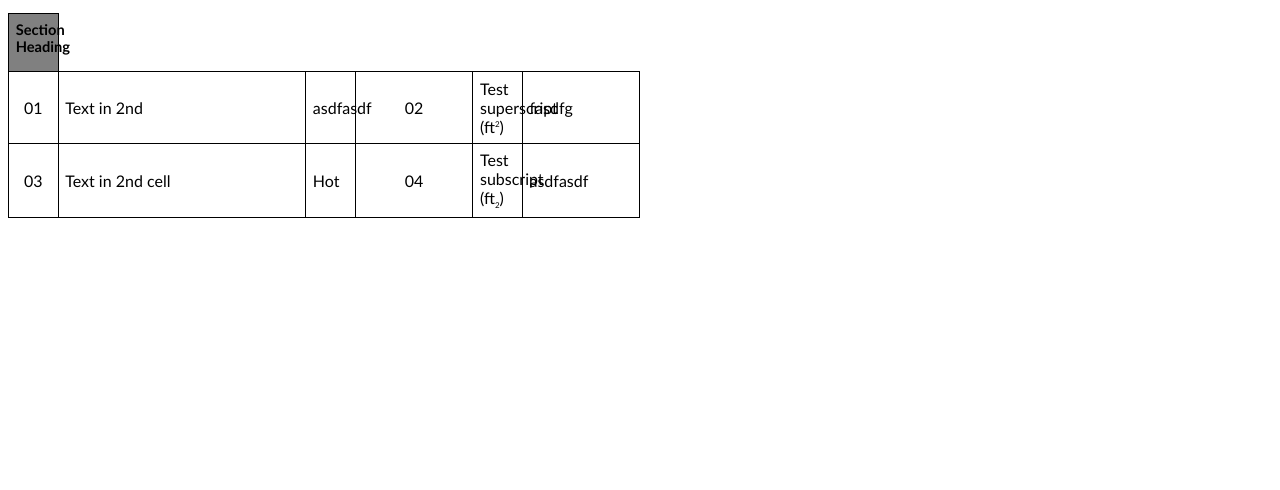
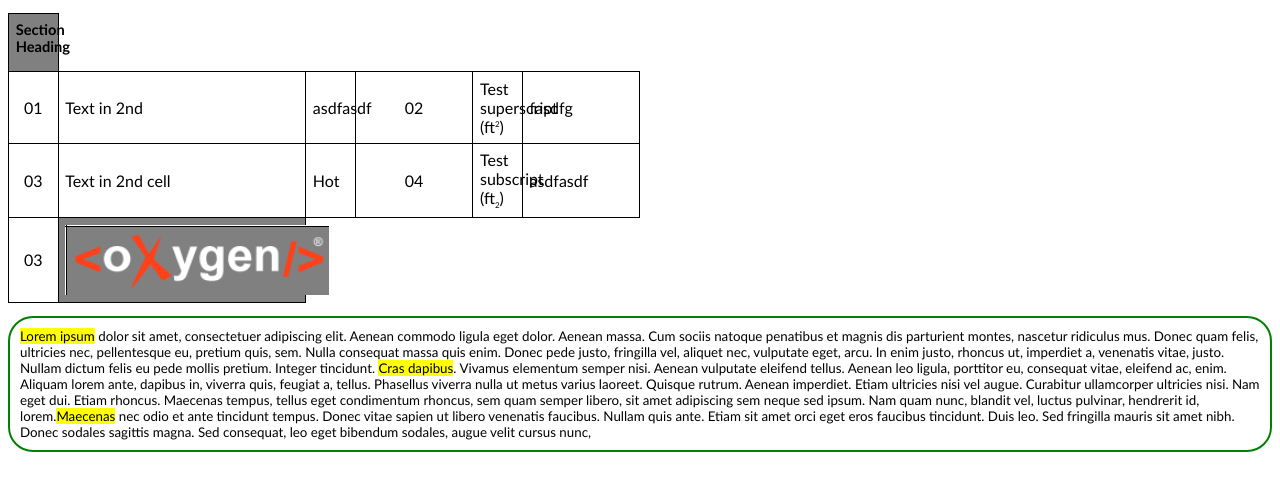
Before and after one commit to CSSPagedMedia/Chemistry, a plain HTML site: page index.html in a window 1280 px wide. Drawn offline with Linux system fonts and the light colour scheme.

Commit message:
Added few elements to HTML. Some styling as well.

```diff
--- a/default.css
+++ b/default.css
@@ -46,3 +46,19 @@ td[cspan] {
 th[cspan] {
     table-column-span: attr(cspan, integer);
 }
+
+.htl{
+	background-color:yellow;
+}
+
+.txt{
+
+	padding:10px;
+	border: 2px solid green;
+    border-radius: 25px !important;
+
+}
+
+.black{
+	background-color:grey;
+}
--- a/index.html
+++ b/index.html
@@ -43,7 +43,12 @@
             <td class="cell2" cspan="2">Test subscript (ft<sub>2</sub>)</td>
             <td class="cell2" cspan="3">asdfasdf</td>
         </tr>
+		 <tr>
+            <td class="numberCell4" cspan="4">03</td>
+		 <td class="cell2 black" cspan="8"><img src="oxygen_logo.png" /></td>
+        </tr>
     </table>
+	<p class="txt"><span class="htl">Lorem ipsum</span> dolor sit amet, consectetuer adipiscing elit. Aenean commodo ligula eget dolor. Aenean massa. Cum sociis natoque penatibus et magnis dis parturient montes, nascetur ridiculus mus. Donec quam felis, ultricies nec, pellentesque eu, pretium quis, sem. Nulla consequat massa quis enim. Donec pede justo, fringilla vel, aliquet nec, vulputate eget, arcu. In enim justo, rhoncus ut, imperdiet a, venenatis vitae, justo. Nullam dictum felis eu pede mollis pretium. Integer tincidunt. <span class="htl">Cras dapibus</span>. Vivamus elementum semper nisi. Aenean vulputate eleifend tellus. Aenean leo ligula, porttitor eu, consequat vitae, eleifend ac, enim. Aliquam lorem ante, dapibus in, viverra quis, feugiat a, tellus. Phasellus viverra nulla ut metus varius laoreet. Quisque rutrum. Aenean imperdiet. Etiam ultricies nisi vel augue. Curabitur ullamcorper ultricies nisi. Nam eget dui. Etiam rhoncus. Maecenas tempus, tellus eget condimentum rhoncus, sem quam semper libero, sit amet adipiscing sem neque sed ipsum. Nam quam nunc, blandit vel, luctus pulvinar, hendrerit id, lorem.<span class="htl">Maecenas</span>  nec odio et ante tincidunt tempus. Donec vitae sapien ut libero venenatis faucibus. Nullam quis ante. Etiam sit amet orci eget eros faucibus tincidunt. Duis leo. Sed fringilla mauris sit amet nibh. Donec sodales sagittis magna. Sed consequat, leo eget bibendum sodales, augue velit cursus nunc,</p>
 </div>
 
 <div class="sectionSpace" id="Section_B"></div>
```
Also changed, not shown: oxygen_logo.png (added), 1 other file.
